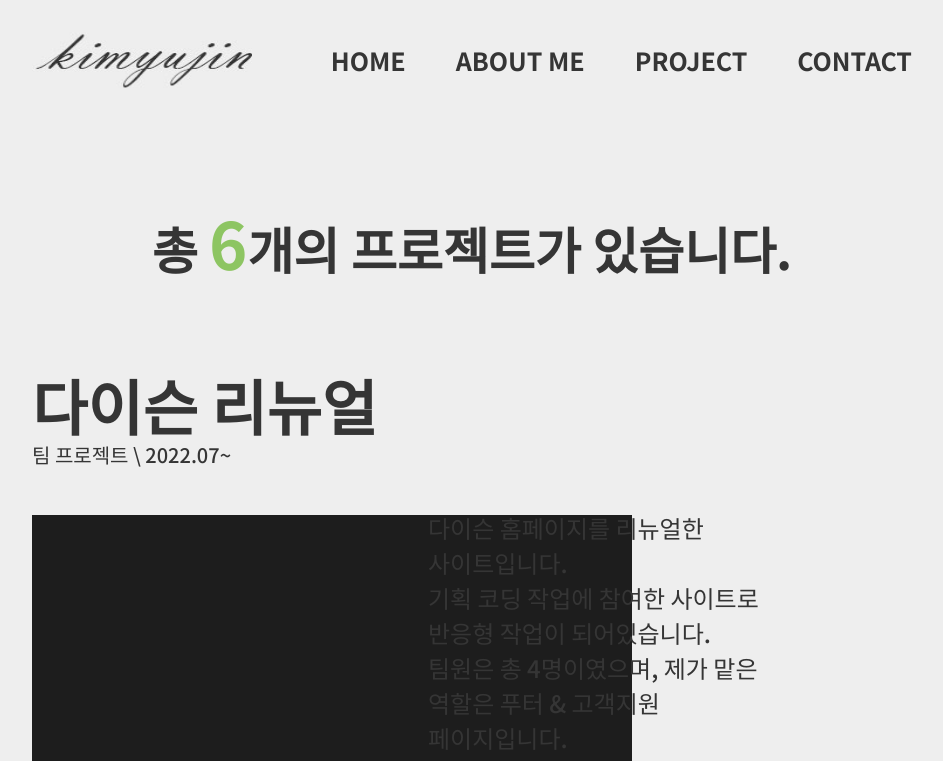
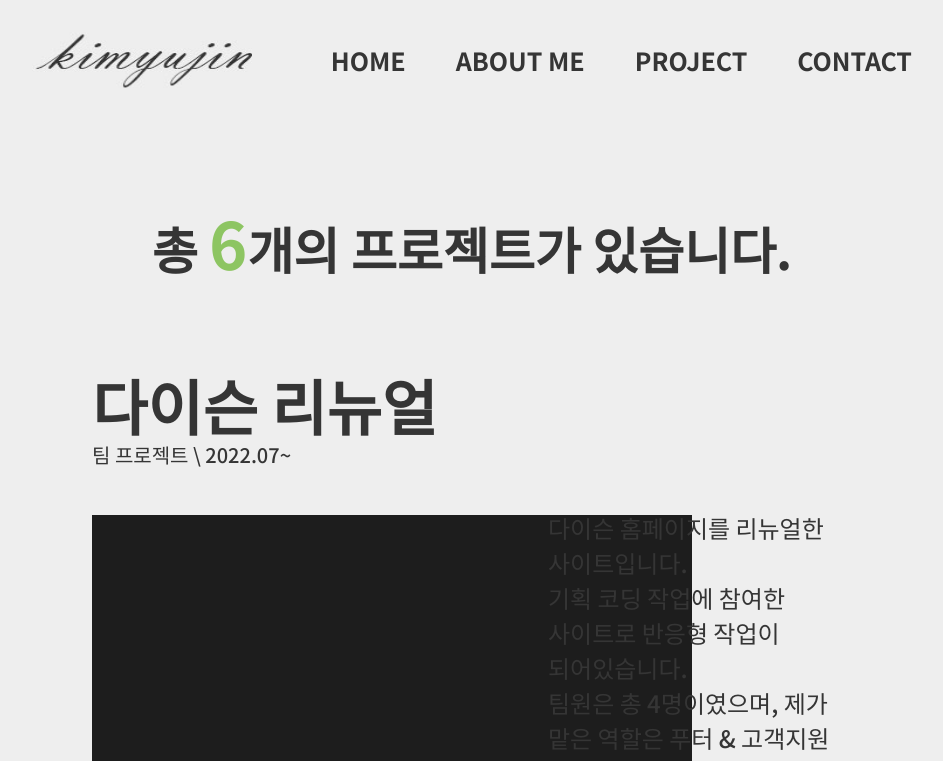
Before and after one commit to yujinkim11/portfolio, a React (Create React App) app: page /#/project in a window 1280 px wide. Shown: the top 761 px of the page, without its empty margins (168-1111 px from the left). Built offline with nearby package versions, Linux system fonts and the light colour scheme.

Commit message:
project con end

```diff
--- a/src/Project.js
+++ b/src/Project.js
@@ -1,6 +1,8 @@
 import styled from "styled-components";
 import { mainStyle } from "./Style/Globalstyle";
 import { Swiper, SwiperSlide } from "swiper/react";
+import { Navigation } from "swiper";
+import "swiper/css/navigation";
 import "swiper/css";
 
 const ProjectWrap = styled.div`
@@ -28,6 +30,7 @@
 
 const ProjectCon = styled.div`
   width: 45%;
+  padding: 0 60px;
 `;
 
 const ProjectTitle = styled.h1`
@@ -72,7 +75,12 @@
       </Title>
 
       <Projects>
-        <Swiper spaceBetween={50} slidesPerView={1}>
+        <Swiper
+          spaceBetween={50}
+          slidesPerView={1}
+          modules={[Navigation]}
+          navigation={{ clickable: true }}
+        >
           <SwiperSlide>
             <SwiperWrap>
               <ProjectCon>
```
